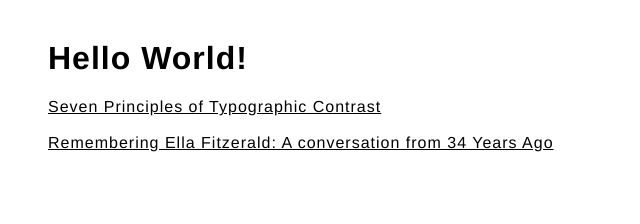
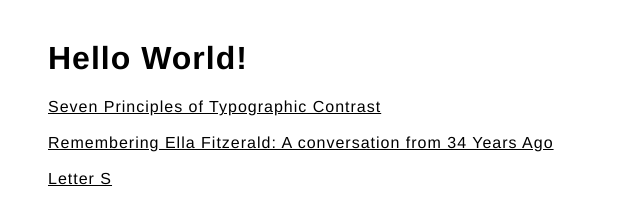
Before and after one commit to ericasilver/fall19_ericasilver, a plain HTML site: page index.html in a window 1280 px wide. Shown: the full height of the page, 0-640 px from the left. Drawn offline with Linux system fonts and the light colour scheme.

Commit message:
Update index.html

```diff
--- a/index.html
+++ b/index.html
@@ -9,6 +9,8 @@
 <a href="https://ericasilver.github.io/fall19ericasilver/seven.html">Seven Principles of Typographic Contrast</a>
 <br><br>
 <a href="https://ericasilver.github.io/fall19ericasilver/interview.html">Remembering Ella Fitzerald: A conversation from 34 Years Ago</a>
+<br><br>
+<a href="https://ericasilver.github.io/fall19ericasilver/letter.html">Letter S</a>
 
 </body>
 </html>
```
